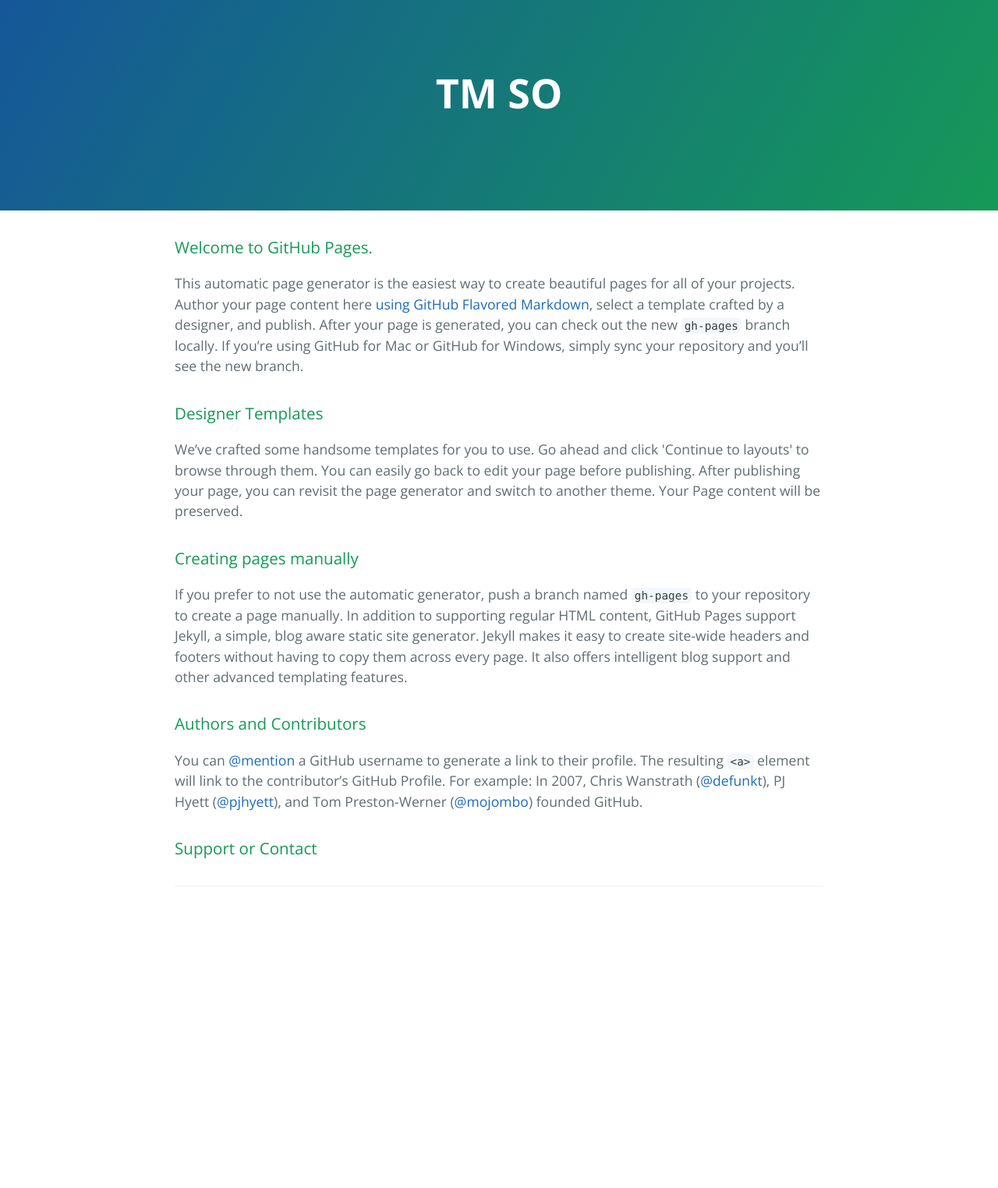
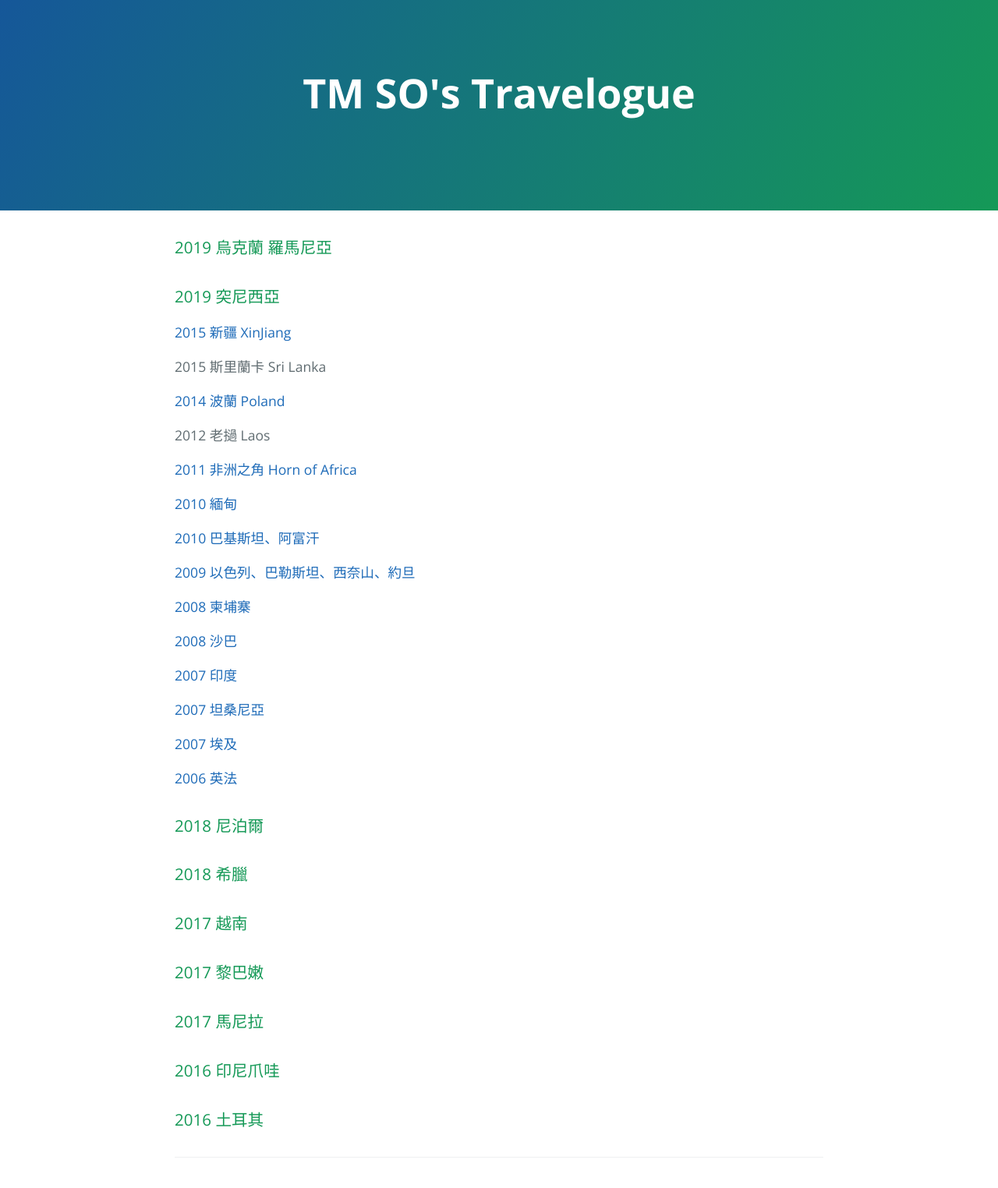
Before and after one commit to tmsohk/tmsohk.github.io, a plain HTML site: page index.html in a window 1280 px wide. Shown: the whole page at 78% size. Before the commit the page ends 1201 px from the top, so only its background shows below. Drawn offline with nearby package versions, Linux system fonts and the light colour scheme.

Commit message:
Update index.html

```diff
--- a/index.html
+++ b/index.html
@@ -11,35 +11,69 @@
   </head>
   <body>
     <section class="page-header">
-      <h1 class="project-name">TM SO</h1>
+      <h1 class="project-name">TM SO's Travelogue</h1>
       <h2 class="project-tagline"></h2>
     </section>
 
     <section class="main-content">
       <h3>
-<a id="welcome-to-github-pages" class="anchor" href="#welcome-to-github-pages" aria-hidden="true"><span class="octicon octicon-link"></span></a>Welcome to GitHub Pages.</h3>
+<a id="" class="anchor" href="" aria-hidden="true"><span class="octicon octicon-link"></span></a>2019 烏克蘭 羅馬尼亞</h3>
+<h3>
+<a id="" class="anchor" href="" aria-hidden="true"><span class="octicon octicon-link"></span></a>2019 突尼西亞</h3>
 
-<p>This automatic page generator is the easiest way to create beautiful pages for all of your projects. Author your page content here <a href="https://guides.github.com/features/mastering-markdown/">using GitHub Flavored Markdown</a>, select a template crafted by a designer, and publish. After your page is generated, you can check out the new <code>gh-pages</code> branch locally. If you’re using GitHub for Mac or GitHub for Windows, simply sync your repository and you’ll see the new branch.</p>
+<p><a href="http://tmsohk.github.io/2015Xinjiang/" target="_blank" rel="noopener noreferrer">2015 新疆 XinJiang</a></p>
+<p>2015 斯里蘭卡 Sri Lanka</p>
+<p><a href="https://sites.google.com/site/tmsohk/2014Poland" target="_blank" rel="noopener noreferrer">2014 波蘭 Poland</a></p>
+<p>2012 老撾 Laos</p>
+<p><a href="https://tmsohk.github.io/2011HornOfAfrica/" target="_blank" rel="noopener">2011 非洲之角 Horn of Africa</a></p>
+<p><a href="http://tmsohk.github.io/2010Myanmar/" target="_blank" rel="noopener noreferrer">2010 緬甸</a></p>
+<p><a href="http://tmsohk.github.io/2010PakistanAfghanistan/" target="_blank" rel="noopener noreferrer">2010 巴基斯坦、阿富汗</a></p>
+<p><a href="http://tmsohk.github.io/2009IsraelJordan/" target="_blank" rel="noopener noreferrer">2009 以色列、巴勒斯坦、西奈山、約旦</a></p>
+<p><a href="http://tmsohk.github.io/2008Cambodia/" target="_blank" rel="noopener noreferrer">2008 柬埔寨</a></p>
+<p><a href="http://tmsohk.github.io/2008Sabah/" target="_blank" rel="noopener noreferrer">2008 沙巴</a></p>
+<p><a href="http://tmsohk.github.io/2007India/" target="_blank" rel="noopener noreferrer">2007 印度</a></p>
+<p><a href="http://tmsohk.github.io/2007tanzania/" target="_blank" rel="noopener noreferrer">2007 坦桑尼亞</a></p>
+<p><a href="http://tmsohk.github.io/2007egypt/" target="_blank" rel="noopener noreferrer">2007 埃及</a></p>
+<p><a href="http://tmsohk.github.io/2006ukfrance/" target="_blank" rel="noopener noreferrer">2006 英法</a></p>
 
 <h3>
-<a id="designer-templates" class="anchor" href="#designer-templates" aria-hidden="true"><span class="octicon octicon-link"></span></a>Designer Templates</h3>
-
-<p>We’ve crafted some handsome templates for you to use. Go ahead and click 'Continue to layouts' to browse through them. You can easily go back to edit your page before publishing. After publishing your page, you can revisit the page generator and switch to another theme. Your Page content will be preserved.</p>
-
+<a id="" class="anchor" href="" aria-hidden="true"><span class="octicon octicon-link"></span></a>2018 尼泊爾</h3>
 <h3>
-<a id="creating-pages-manually" class="anchor" href="#creating-pages-manually" aria-hidden="true"><span class="octicon octicon-link"></span></a>Creating pages manually</h3>
-
-<p>If you prefer to not use the automatic generator, push a branch named <code>gh-pages</code> to your repository to create a page manually. In addition to supporting regular HTML content, GitHub Pages support Jekyll, a simple, blog aware static site generator. Jekyll makes it easy to create site-wide headers and footers without having to copy them across every page. It also offers intelligent blog support and other advanced templating features.</p>
-
+<a id="" class="anchor" href="" aria-hidden="true"><span class="octicon octicon-link"></span></a>2018 希臘</h3>
 <h3>
-<a id="authors-and-contributors" class="anchor" href="#authors-and-contributors" aria-hidden="true"><span class="octicon octicon-link"></span></a>Authors and Contributors</h3>
-
-<p>You can <a href="https://github.com/blog/821" class="user-mention">@mention</a> a GitHub username to generate a link to their profile. The resulting <code>&lt;a&gt;</code> element will link to the contributor’s GitHub Profile. For example: In 2007, Chris Wanstrath (<a href="https://github.com/defunkt" class="user-mention">@defunkt</a>), PJ Hyett (<a href="https://github.com/pjhyett" class="user-mention">@pjhyett</a>), and Tom Preston-Werner (<a href="https://github.com/mojombo" class="user-mention">@mojombo</a>) founded GitHub.</p>
-
+<a id="" class="anchor" href="" aria-hidden="true"><span class="octicon octicon-link"></span></a>2017 越南</h3>
 <h3>
-<a id="support-or-contact" class="anchor" href="#support-or-contact" aria-hidden="true"><span class="octicon octicon-link"></span></a>Support or Contact</h3>
-
-
+<a id="" class="anchor" href="" aria-hidden="true"><span class="octicon octicon-link"></span></a>2017 黎巴嫩</h3>
+<h3>
+<a id="" class="anchor" href="" aria-hidden="true"><span class="octicon octicon-link"></span></a>2017 馬尼拉</h3>
+<h3>
+<a id="" class="anchor" href="" aria-hidden="true"><span class="octicon octicon-link"></span></a>2016 印尼爪哇</h3>
+<h3>
+<a id="" class="anchor" href="" aria-hidden="true"><span class="octicon octicon-link"></span></a>2016 土耳其</h3>
+<h3>
+<a id="" class="anchor" href="https://tmsohk.github.io/2016Turkey/" target="_blank" aria-hidden="true"><span class="octicon octicon-link"></span></a></h3>
+<h3>
+<a id="" class="anchor" href="" aria-hidden="true"><span class="octicon octicon-link"></span></a></h3>
+<h3>
+<a id="" class="anchor" href="" aria-hidden="true"><span class="octicon octicon-link"></span></a></h3>
+<h3>
+<a id="" class="anchor" href="" aria-hidden="true"><span class="octicon octicon-link"></span></a></h3>
+<h3>
+<a id="" class="anchor" href="" aria-hidden="true"><span class="octicon octicon-link"></span></a></h3>
+<h3>
+<a id="" class="anchor" href="" aria-hidden="true"><span class="octicon octicon-link"></span></a></h3>
+<h3>
+<a id="" class="anchor" href="" aria-hidden="true"><span class="octicon octicon-link"></span></a></h3>
+<h3>
+<a id="" class="anchor" href="" aria-hidden="true"><span class="octicon octicon-link"></span></a></h3>
+<h3>
+<a id="" class="anchor" href="" aria-hidden="true"><span class="octicon octicon-link"></span></a></h3>
+<h3>
+<a id="" class="anchor" href="" aria-hidden="true"><span class="octicon octicon-link"></span></a></h3>
+<h3>
+<a id="" class="anchor" href="" aria-hidden="true"><span class="octicon octicon-link"></span></a></h3>
+<h3>
+<a id="" class="anchor" href="" aria-hidden="true"><span class="octicon octicon-link"></span></a></h3>
 
       <footer class="site-footer">
 
```
